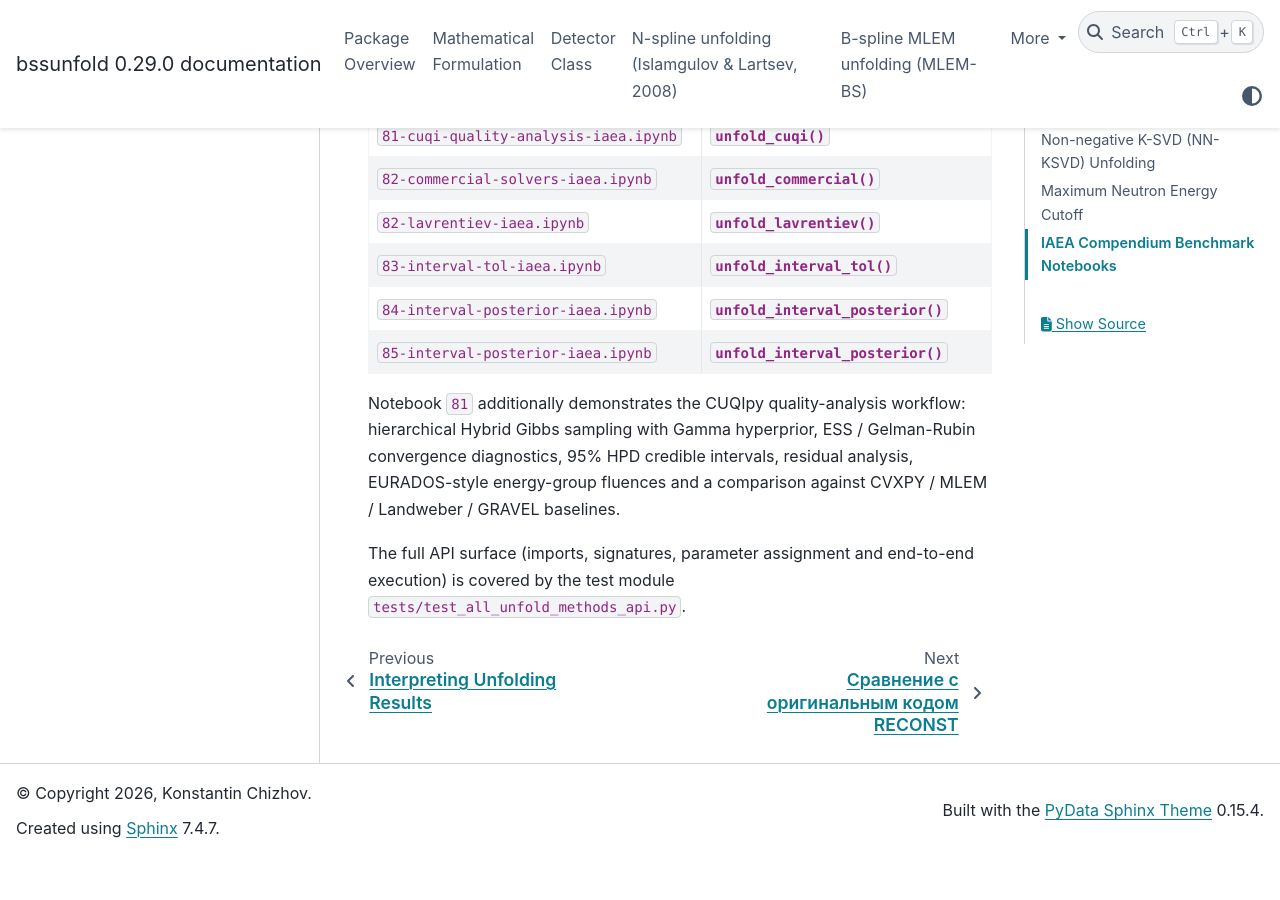
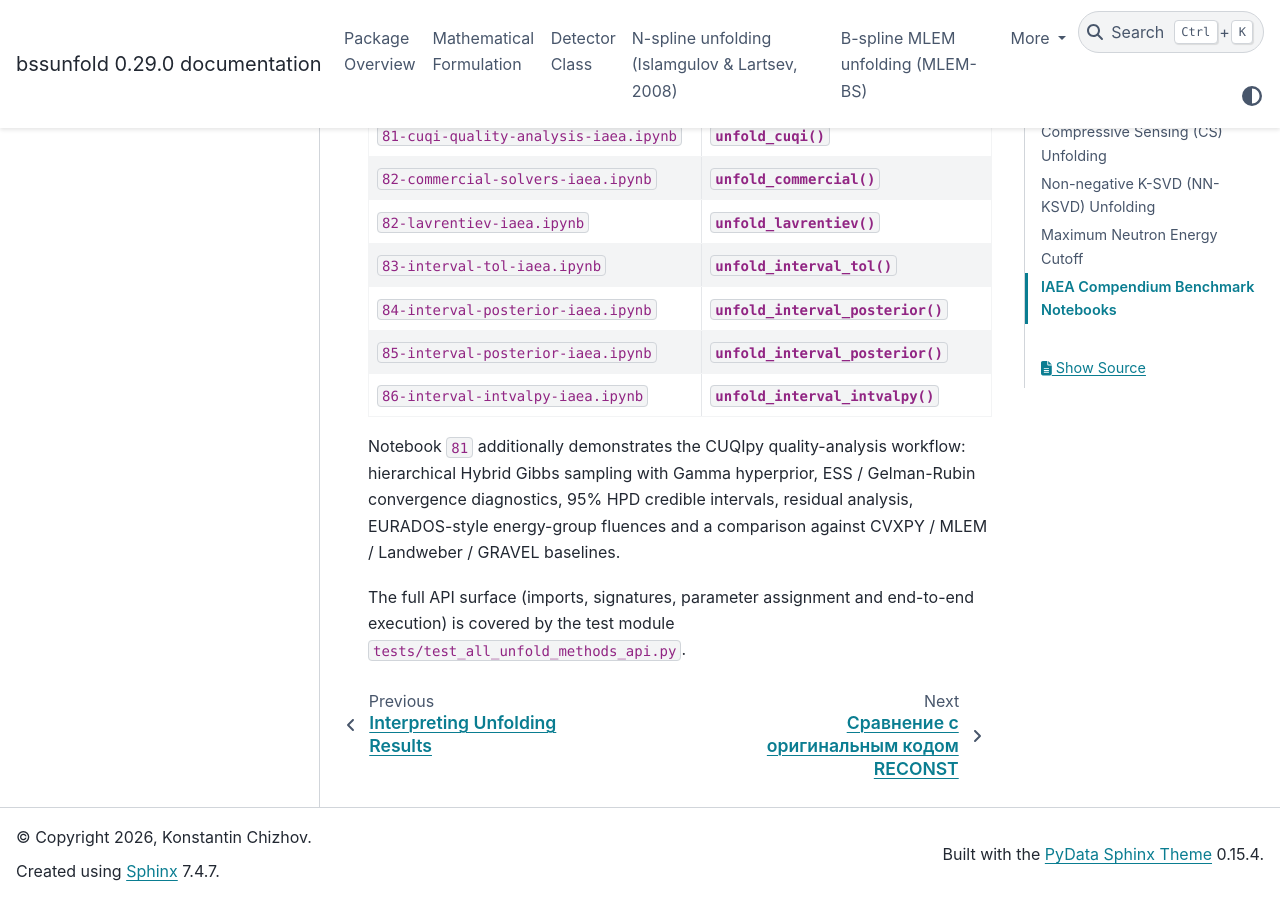
Before and after one commit to Radiationsafety/bssunfold, a Sphinx documentation site: the page built from docs/examples.rst, in a window 1280 px wide and 900 px high, scrolled down 8583 px. Built offline with Sphinx 7.4.7 and the PyData theme 0.15.4, drawn with Linux system fonts in a browser that asks for light colours; pages that are not in the unit, such as notebooks, are missing from menus; before the commit the page ends 9440 px from its top, so only the background shows below that.

Commit message:
Add IAEA notebook for unfold_interval_intvalpy method

```diff
--- a/docs/examples.rst
+++ b/docs/examples.rst
@@ -410,6 +410,7 @@ Notebook                                                         Method
 ``83-interval-tol-iaea.ipynb``                                  :meth:`~bssunfold.Detector.unfold_interval_tol`
 ``84-interval-posterior-iaea.ipynb``                            :meth:`~bssunfold.Detector.unfold_interval_posterior`
 ``85-interval-posterior-iaea.ipynb``                            :meth:`~bssunfold.Detector.unfold_interval_posterior`
+``86-interval-intvalpy-iaea.ipynb``                             :meth:`~bssunfold.Detector.unfold_interval_intvalpy`
 ==============================================================  ============================
 
 Notebook ``81`` additionally demonstrates the CUQIpy quality-analysis
```
Also changed, not shown: 1 other file.
